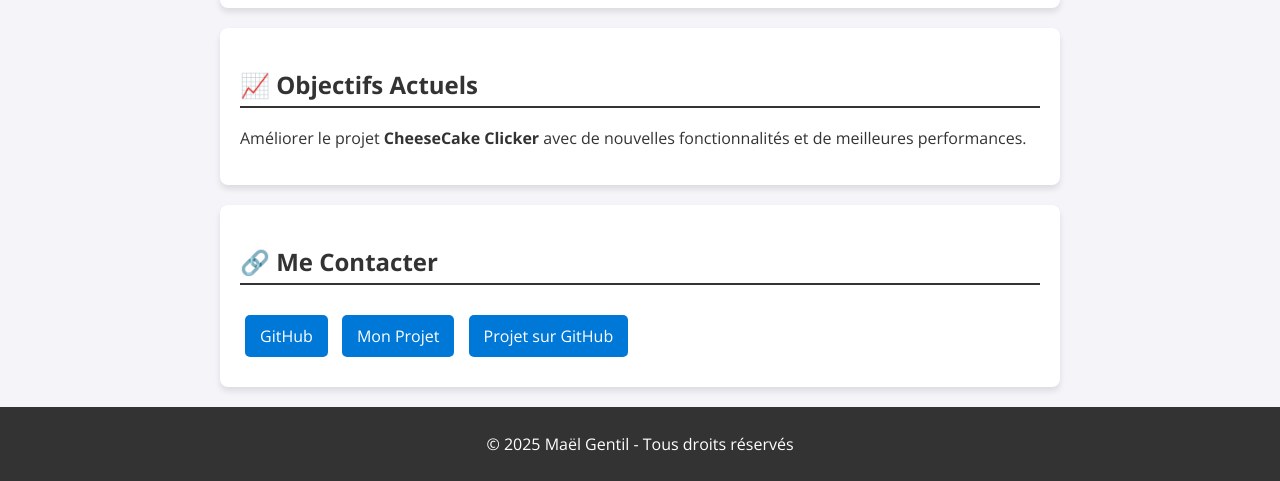
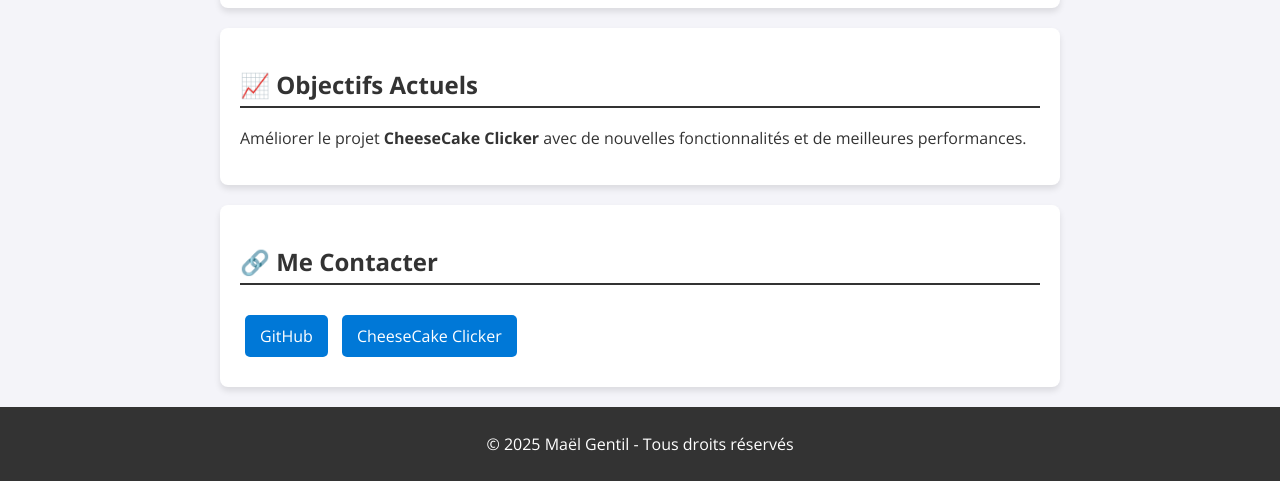
Before and after one commit to Maelus-999/Maelus-999, a plain HTML site: page index.html in a window 1280 px wide. Shown: the part 3711-4192 px from the top of the page. Drawn offline with nearby package versions, Linux system fonts and the light colour scheme.

Commit message:
Update index.html

```diff
--- a/index.html
+++ b/index.html
@@ -108,8 +108,7 @@
     <section>
         <h2>🔗 Me Contacter</h2>
         <a class="btn" href="https://github.com/Maelus-999" target="_blank">GitHub</a>
-        <a class="btn" href="https://maelgentil.me" target="_blank">Mon Projet</a>
-        <a class="btn" href="https://github.com/Maelus-999/CheeseCakeClicker" target="_blank">Projet sur GitHub</a>
+        <a class="btn" href="https://github.com/Maelus-999/CheeseCakeClicker" target="_blank">CheeseCake Clicker</a>
     </section>
 
     <footer>
```
